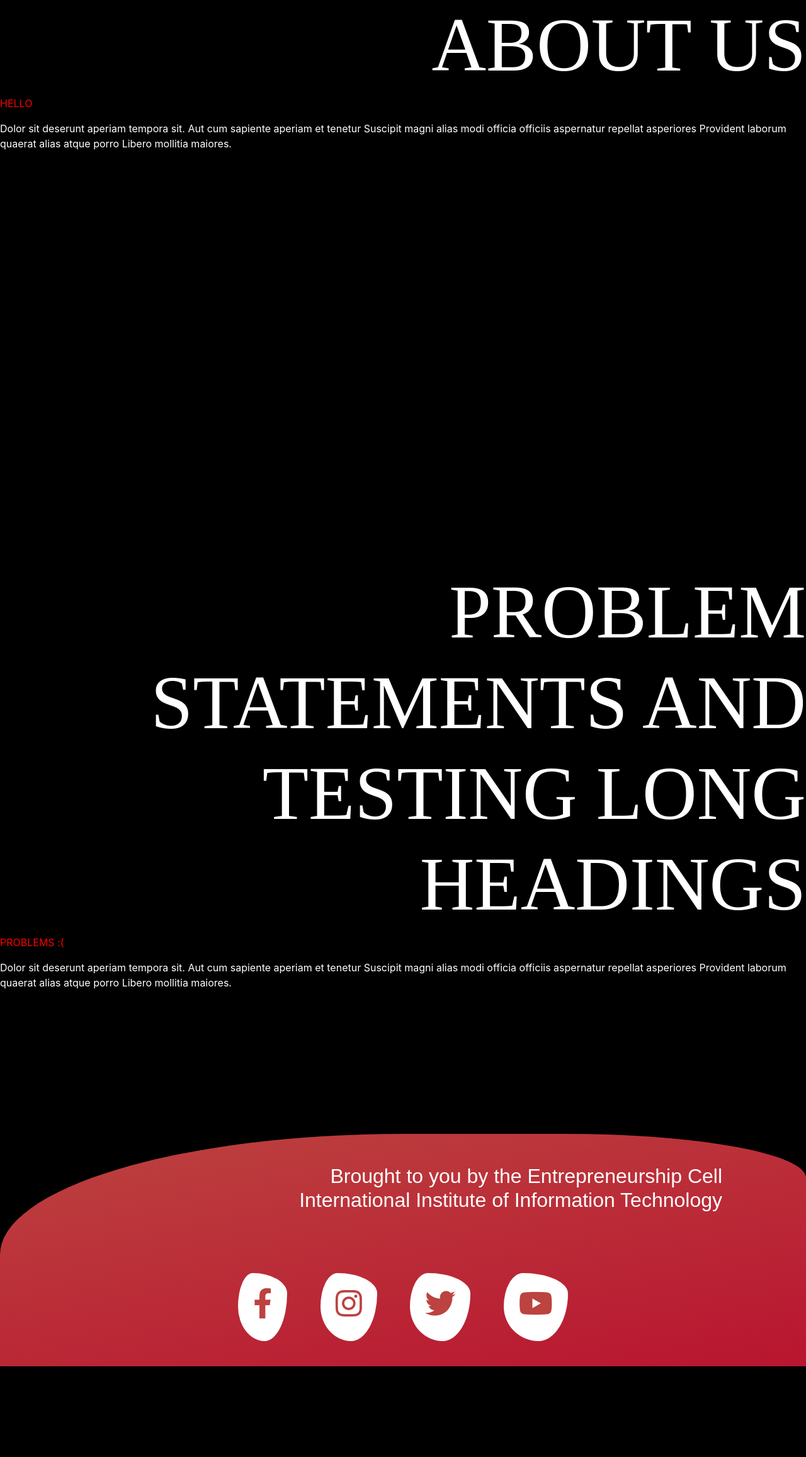
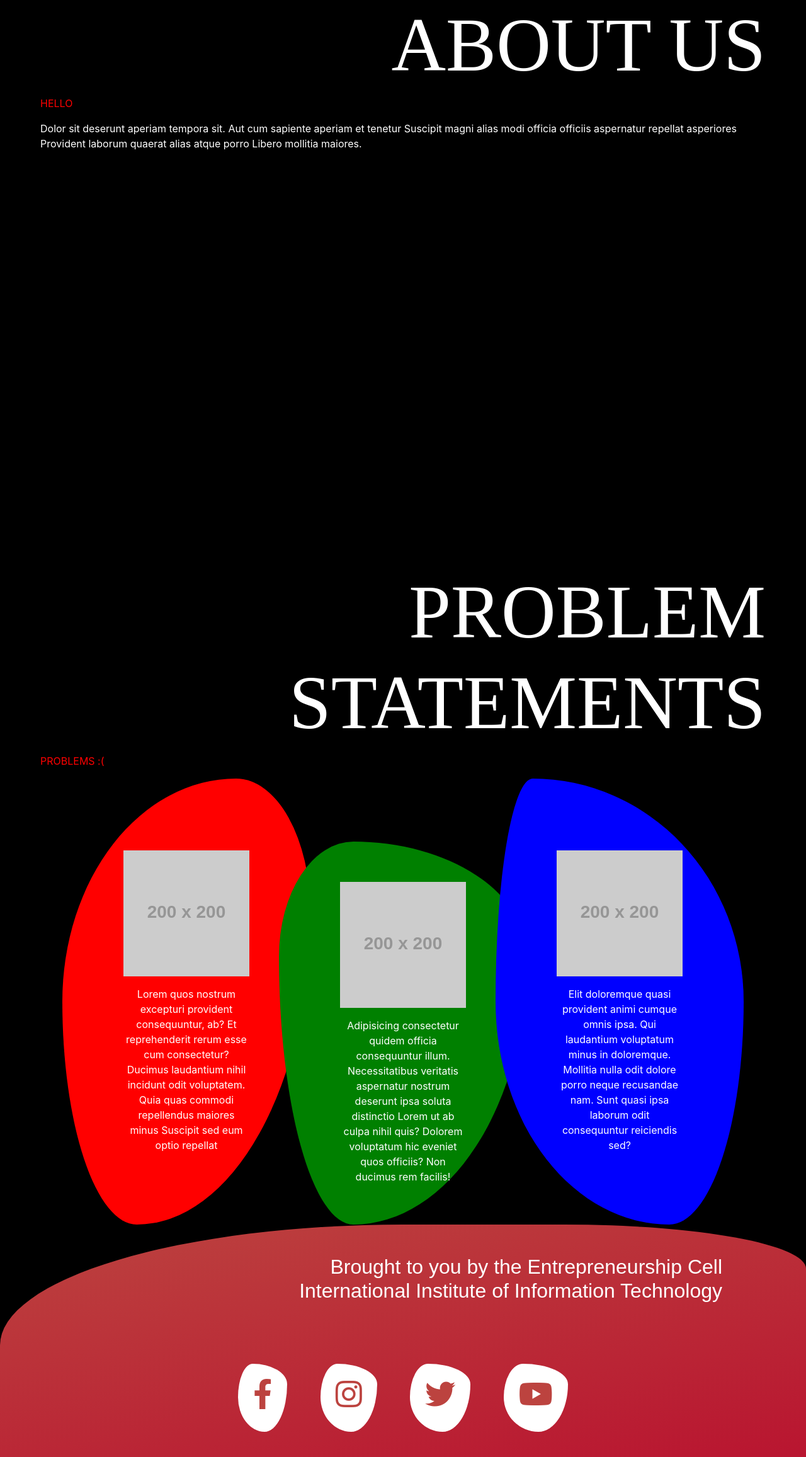
Before and after one commit to IIIT-ECell/megathon, a Jekyll site: the page built from index.html, in a window 1280 px wide. Shown: the whole page at 63% size. Built offline with Jekyll 4.4.1, drawn with Linux system fonts in a browser that asks for light colours; nearby versions of some CDN libraries; some web fonts are replaced; before the commit the page ends 2169 px from its top, so only the background shows below that.

Commit message:
Basic problem statements section

```diff
--- a/_includes/section.html
+++ b/_includes/section.html
@@ -1,5 +1,3 @@
-<link href="{{ site.baseurl }}/css/section.css" rel="stylesheet">
-
 <div id="{{ include.heading }}" class="fullpage">
     <h1 class="text-right main-heading">{{ include.heading | upcase }}</h1>
     {{ include.content }}
--- a/css/section.css
+++ b/css/section.css
@@ -4,9 +4,62 @@ body {
 
 .fullpage {
     min-height: 100vh;
+    width: 90%;
+    margin: auto;
 }
 
 .main-heading {
     font-family: 'Muli';
     font-size: 7.5rem;
 }
+
+.blob {
+    display: flex;
+    align-items: center;
+    justify-content: center;
+
+    flex-direction: column;
+
+    text-align: center;
+
+    padding: 4rem;
+}
+
+.blob-left {
+    background: red;
+    border-radius: 70% 30% 70% 30% / 50% 30% 70% 50%;
+
+    margin-left: auto;
+    margin-right: -50px;
+}
+
+.blob-center {
+    background: green;
+    border-radius: 30% 70% 70% 30% / 30% 30% 70% 70%;
+
+    margin-top: 100px;
+}
+
+.blob-right {
+    background: blue;
+    border-radius: 15% 85% 30% 70% / 50% 50% 50% 50%;
+
+    margin-left: -50px;
+    margin-right: auto;
+}
+
+.blob-text {
+    width: 75%;
+    padding-top: 1rem;
+}
+
+@media(max-width: 768px) {
+    .blob-left, .blob-center, .blob-right {
+        margin: 0 auto;
+    }
+
+    .main-heading {
+        font-size: 4rem;
+        max-width: 100vw;
+    }
+}
--- a/index.html
+++ b/index.html
@@ -1,6 +1,7 @@
 ---
 layout: home
 ---
+<link href="{{ site.baseurl }}/css/section.css" rel="stylesheet">
 
 {% capture ABOUT_US %}
 <p style="color: red">HELLO</p>
@@ -11,7 +12,34 @@ Dolor sit deserunt aperiam tempora sit. Aut cum sapiente aperiam et tenetur Susc
 
 {% capture PROBLEM_STATEMENT %}
 <p style="color: red">PROBLEMS :(</p>
-Dolor sit deserunt aperiam tempora sit. Aut cum sapiente aperiam et tenetur Suscipit magni alias modi officia officiis aspernatur repellat asperiores Provident laborum quaerat alias atque porro Libero mollitia maiores.
+<div class="row">
+    <div class="col-md-4 col-sm-12 blob blob-left">
+        <div>
+            <img src="https://dummyimage.com/200x200/000/fff&text=P1" alt="PROB1">
+        </div>
+        <div class="blob-text">
+            Lorem quos nostrum excepturi provident consequuntur, ab? Et reprehenderit rerum esse cum consectetur? Ducimus laudantium nihil incidunt odit voluptatem. Quia quas commodi repellendus maiores minus Suscipit sed eum optio repellat
+        </div>
+    </div>
+
+    <div class="col-md-4 col-sm-12 blob blob-center">
+        <div>
+            <img src="https://dummyimage.com/200x200/000/fff&text=P2" alt="PROB2">
+        </div>
+        <div class="blob-text">
+            Adipisicing consectetur quidem officia consequuntur illum. Necessitatibus veritatis aspernatur nostrum deserunt ipsa soluta distinctio Lorem ut ab culpa nihil quis? Dolorem voluptatum hic eveniet quos officiis? Non ducimus rem facilis!
+        </div>
+    </div>
+
+    <div class="col-md-4 col-sm-12 blob blob-right">
+        <div>
+            <img src="https://dummyimage.com/200x200/000/fff&text=P3" alt="PROB3">
+        </div>
+        <div class="blob-text">
+            Elit doloremque quasi provident animi cumque omnis ipsa. Qui laudantium voluptatum minus in doloremque. Mollitia nulla odit dolore porro neque recusandae nam. Sunt quasi ipsa laborum odit consequuntur reiciendis sed?
+        </div>
+    </div>
+</div>
 {% endcapture %}
 
-{% include section.html heading="Problem Statements and testing long headings" content=PROBLEM_STATEMENT %}
+{% include section.html heading="Problem Statements" content=PROBLEM_STATEMENT %}
```
